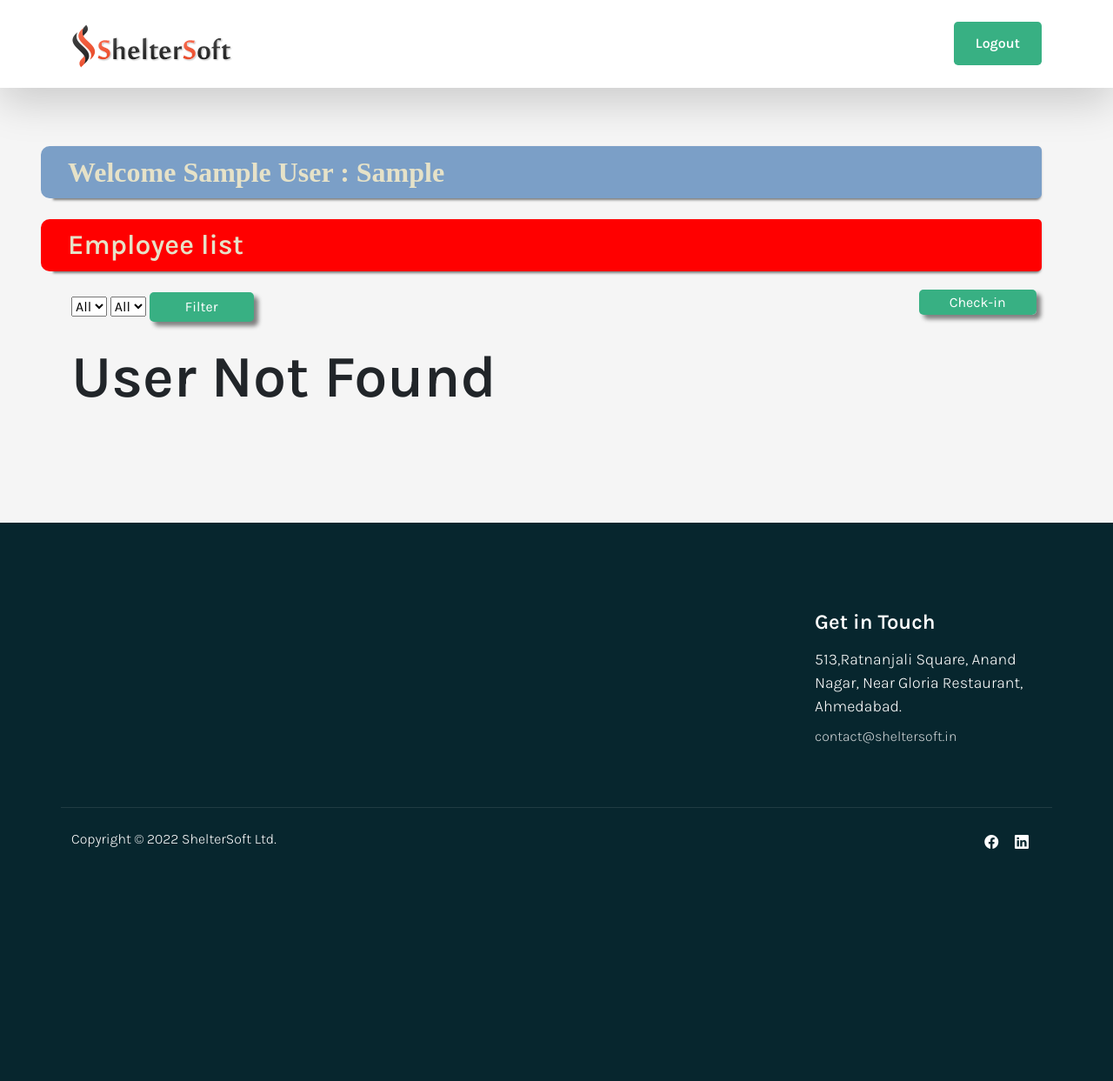
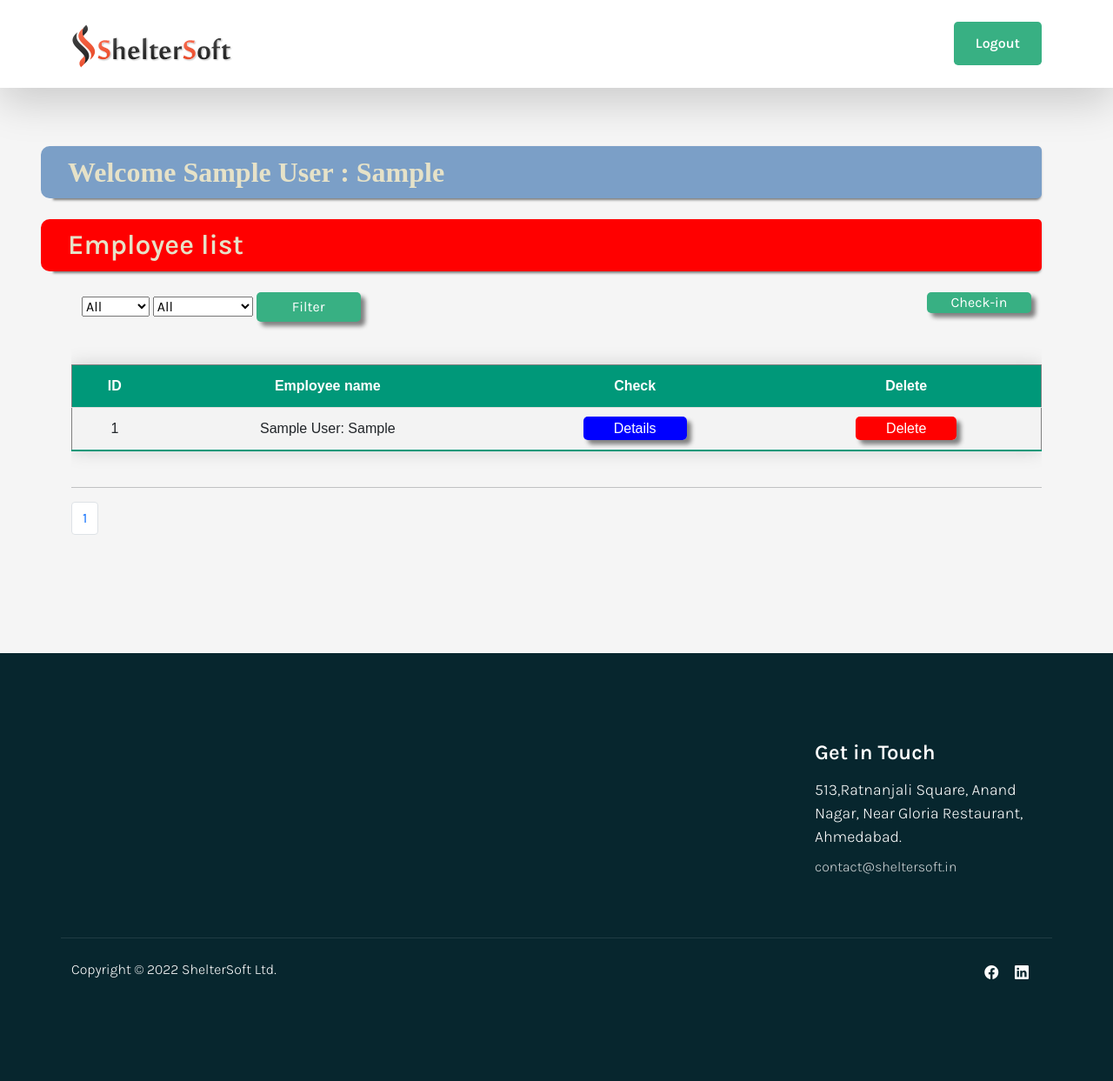
Before and after one commit to dyameen/attendance_management, a Django app: page /att_sys/hrprofile/ in a window 1280 px wide. Shown: the whole page at 87% size. Before the commit the page ends 976 px from the top, so only its background shows below. Run offline with Django 3.2, Linux system fonts and the light colour scheme; a user stored in the database is signed in; tables that the repository leaves empty hold one stand-in row (values such as "Sample post"); parts of the project's set-up code (start-up, migrations or seed data) failed here and were passed over; some libraries are stand-ins or nearby versions.

Commit message:
added pagination

```diff
--- a/att_sys/templates/hrprofile.html
+++ b/att_sys/templates/hrprofile.html
@@ -98,7 +98,7 @@
                     <h3 class="ribbon1">Employee list</h3>
                     <br>
                     </div>
-                    <div class="div1" >
+                    <div class="container" >
                         <form action=""  method="POST">
                             {% csrf_token %}
                             <select name="role">
@@ -115,12 +115,13 @@
                             </select>
 
                             <button class="det1" type="submit">Filter</button>
-                        </form>
+
                         {% if att|length == 0 %}
-                         <a class="det1" style="margin-left:765px" href="/att_sys/userpersonal/add/">Check-in</a>
+                         <a class="det1 res"  href="/att_sys/userpersonal/add/">Check-in</a>
                         {%else%}
-                        <a class="det1" style="margin-left:765px" href="/att_sys/userpersonal/add/">Check-out</a>
+                        <a class="det1 res"  href="/att_sys/userpersonal/add/">Check-out</a>
                         {%endif%}
+                               </form>
                     </div>
                     <div>
                     {% if messages %}
@@ -140,7 +141,7 @@
                             <th>Check</th>
                             <th>Delete</th>
                         </tr>
-                        {% for x in user %}
+                        {% for x in users %}
                         <tr>
                             <td>{{x.id }}</td>
                             <td>{{x.ename}}: {{x.designation}}</td>
@@ -153,7 +154,24 @@
                                 <h1> User Not Found </h1>
                         {%endif%}
                     </div>
+                    <hr>
+                    <nav >
+                     <ul class="pagination">
 
+                    {%if users.has_previous%}
+                         <li class="page-item"><a class="page-link" href="?page=1">&laquo; First</a></li>
+                         <li class="page-item"><a class="page-link" href="?page={{users.previous_page_number}}">Prev</a></li>
+                    {%endif%}
+<!--                         <li class="page-item active"><a href="#" class="page-link">Page {{users.number}} of {{users.paginator.num_pages}}</a></li>-->
+                         {%for i in nums%}
+                         <li class="page-item"><a href="?page={{forloop.counter}}" class="page-link">{{forloop.counter}}</a></li>
+                         {%endfor%}
+                    {%if users.has_next%}
+                        <li class="page-item"><a class="page-link" href = "?page={{users.next_page_number}}">Next</a></li>
+                        <li class="page-item"><a class="page-link" href = "?page={{users.paginator.num_pages}}">Last &raquo;</a></li>
+                    {%endif%}
+                    </ul>
+                    </nav>
                 </div>
             </section>
         </main>
--- a/att_sys/views.py
+++ b/att_sys/views.py
@@ -4,6 +4,7 @@ from django.contrib.auth.decorators import login_required
 from django.contrib import messages
 from django.contrib.auth import authenticate,login,logout
 from django.contrib.auth.forms import AuthenticationForm
+from django.core.paginator import Paginator
 from django.db.models import Q
 from django.http import HttpResponseRedirect,HttpResponse
 from django.shortcuts import render
@@ -70,7 +71,7 @@ def logout_profile (request):
 @login_required (login_url = "/att_sys/login/")
 def hr_profile (request):
     print ('In hr_profile =====>')
-    user = Employee.objects.exclude (id = 1)
+    user = Employee.objects.all ()
     emp = Employee.objects.get (user = request.user.id)
     today = datetime.datetime.now ().date ()
     att = Attendance.objects.filter (Q (employee = emp) & Q (date = today))
@@ -84,6 +85,11 @@ def hr_profile (request):
     ename = list (ename)
     print ('ename =====>',ename)
 
+    p = Paginator (Employee.objects.all (),10)
+    page = request.GET.get ('page')
+    users = p.get_page (page)
+    nums = "a" * users.paginator.num_pages
+
     if request.method == "POST":
         role = request.POST['role']
         get_ename = request.POST['ename']
@@ -96,6 +102,8 @@ def hr_profile (request):
             user = Employee.objects.filter (Q (designation = role) | Q (ename = get_ename))
 
         context = {
+            'users':users,
+            'nums':nums,
             'user': user,
             'designation': designation,
             'emp': emp,
@@ -106,7 +114,7 @@ def hr_profile (request):
 
     elif request.method == 'GET':
         return render (request,'hrprofile.html',
-                       {'user': user,'designation': designation,'emp': emp,'att': att,'ename': ename})
+                       {'users':users,'nums':nums,'user': user,'designation': designation,'emp': emp,'att': att,'ename': ename})
     else:
         return HttpResponse ('An Exception Occurred')
 
--- a/static/css/tooplate-tween-agency.css
+++ b/static/css/tooplate-tween-agency.css
@@ -1151,3 +1151,9 @@ button:focus:not(:focus-visible) {
         .div1{
            display: -webkit-inline-box;
         }
+
+        .res{
+            position: relative;
+            float: right;
+            padding: inherit;
+    }
--- /dev/null
+++ b/static/js/pagination.js
@@ -0,0 +1,4 @@
+$(document).ready(function () {
+  $('#dtBasicExample').DataTable();
+  $('.dataTables_length').addClass('bs-select');
+});
```
